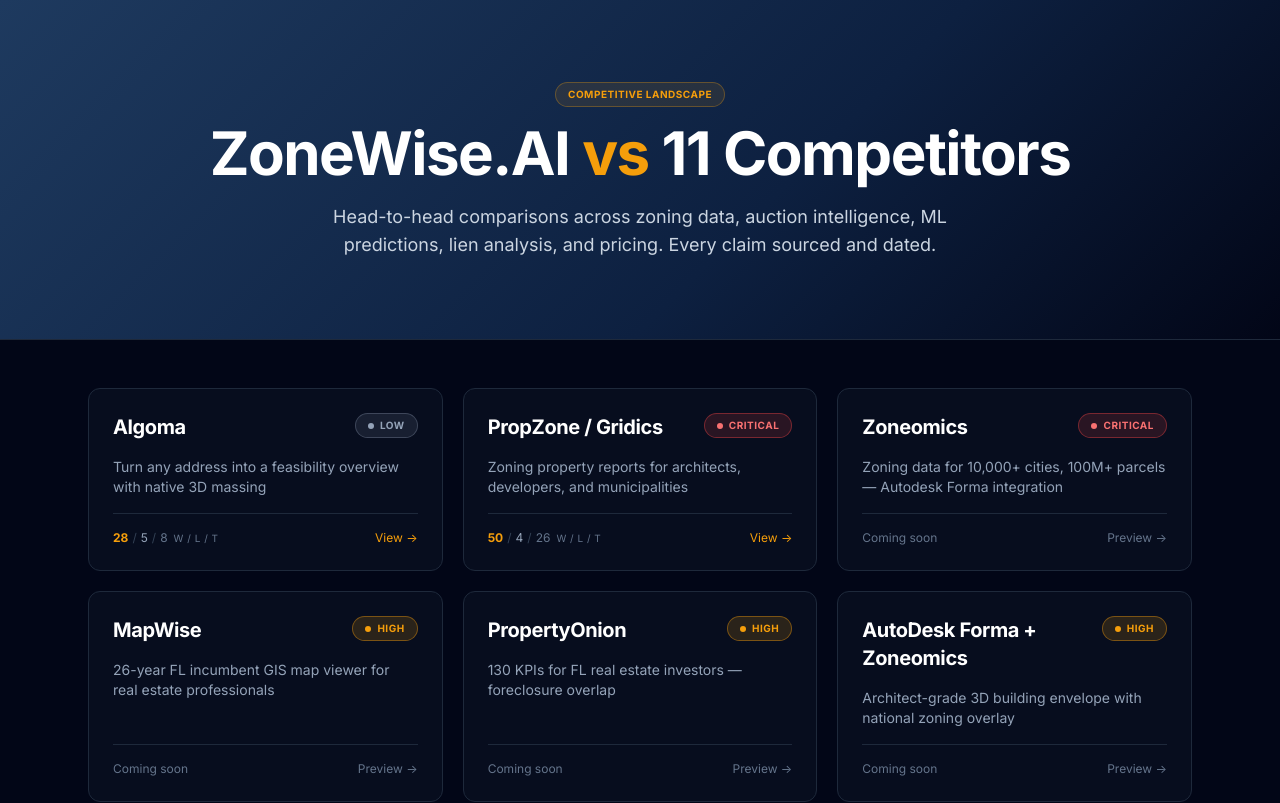
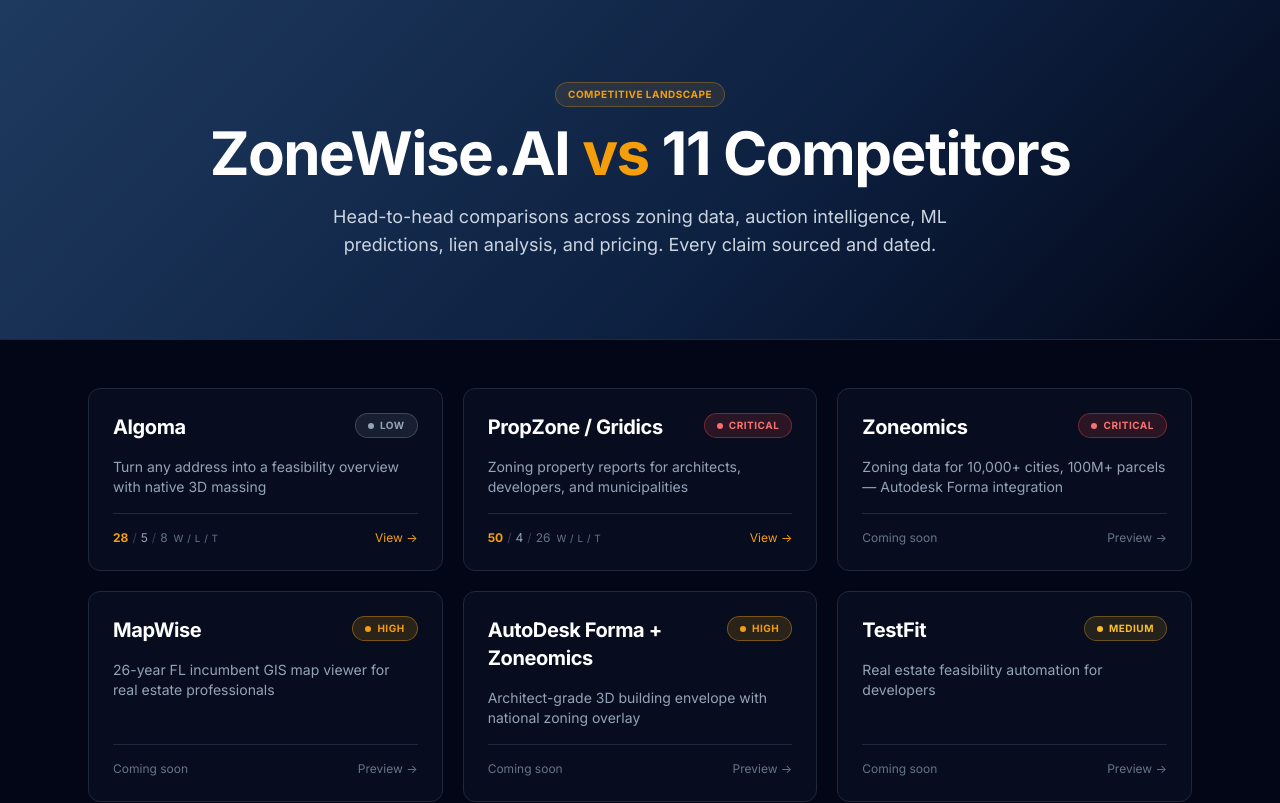
Before and after one commit to breverdbidder/zonewise-web, a Next.js app: page /competitors in a window 1280 px wide. Shown: the top 803 px of the page. Built offline with nearby package versions, Linux system fonts and the light colour scheme; no server answers.

Commit message:
Remove competitor name from auction KPI card and competitor registry update data/competitors/index.ts

```diff
--- a/data/competitors/index.ts
+++ b/data/competitors/index.ts
@@ -1,8 +1,12 @@
 // data/competitors/index.ts
 // Battle Cards Sprint S0a — competitor registry
 // The 11 competitors locked Mar 30 2026 + MapWise added Apr 3 2026.
+// One card was REMOVED Aug 17 2026 on a standing instruction from Ariel: that
+// vendor is a data source we pay for, not a name we put in front of
+// customers, and it is never referenced anywhere on our websites. Do not
+// re-add it. The registry is 10.
 // Each competitor's full profile lives in its own file and is imported here.
-// S0b-S0e progressively fill in full profiles for all 11.
+// S0b-S0e progressively fill in full profiles for all 10.
 
 import type { CompetitorProfile, ThreatLevel } from '@/types/competitors'
 import { propzone } from './propzone'
@@ -14,7 +18,6 @@ export const COMPETITOR_SLUGS = [
   'propzone',         // #2 CRITICAL  — S0b SHIPPED (full profile below)
   'zoneomics',        // #3 CRITICAL
   'mapwise',          // #11 HIGH     — S0d (namesake threat, added Apr 3)
-  'propertyonion',    // #4 HIGH
   'forma-zoneomics',  // #5 HIGH
   'testfit',          // #6 MEDIUM
   'reventure',        // #7 MEDIUM
@@ -59,7 +62,7 @@ function stub(
   }
 }
 
-// ── REGISTRY: 11 profiles ────────────────────────────────────────────────
+// ── REGISTRY: 10 profiles ────────────────────────────────────────────────
 export const COMPETITORS: Record<CompetitorSlug, CompetitorProfile> = {
   propzone,
   algoma,
@@ -76,13 +79,6 @@ export const COMPETITORS: Record<CompetitorSlug, CompetitorProfile> = {
     '26-year FL incumbent GIS map viewer for real estate professionals',
     'HIGH',
     'mapwise.com',
-  ),
-  propertyonion: stub(
-    'propertyonion',
-    'PropertyOnion',
-    '130 KPIs for FL real estate investors — foreclosure overlap',
-    'HIGH',
-    'propertyonion.com',
   ),
   'forma-zoneomics': stub(
     'forma-zoneomics',
```
